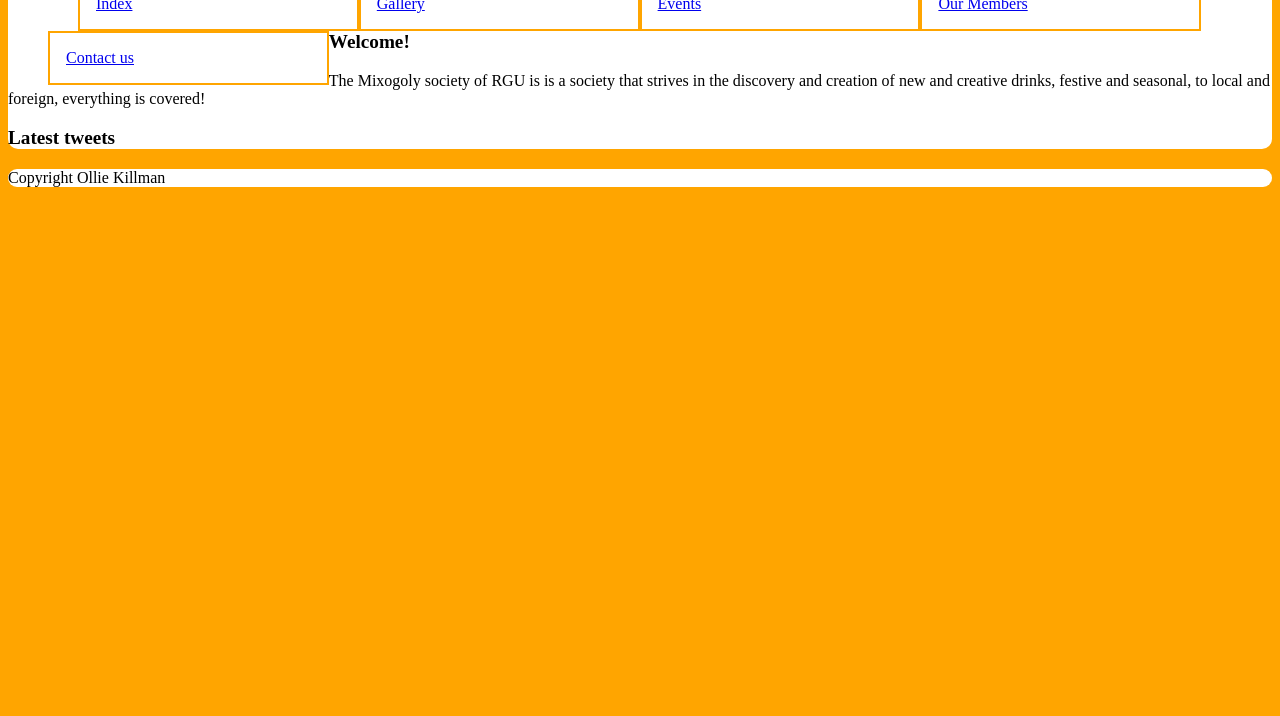
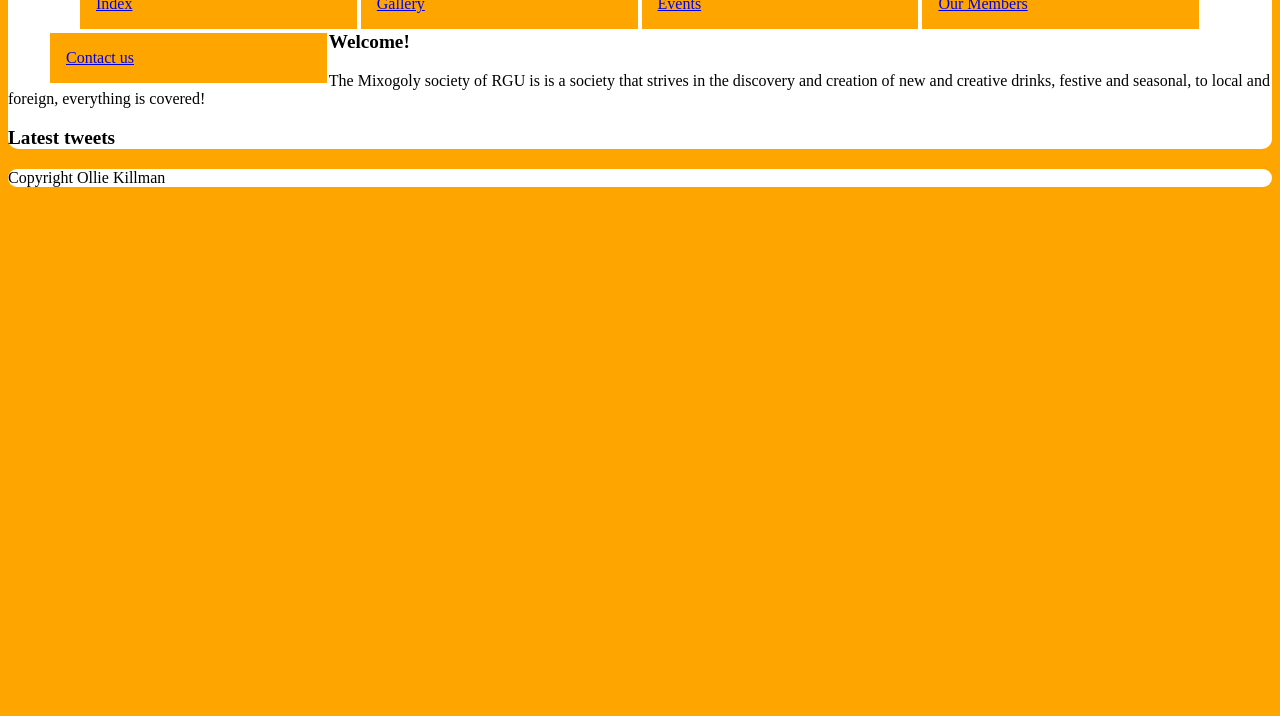
Before and after one commit to OKillman/CM1114-HTML-real, a plain HTML site: page index.html in a window 1280 px wide. Shown: the part 84-800 px from the top of the page. Drawn offline with Linux system fonts and the light colour scheme.

Commit message:
Add files via upload

```diff
--- a/css/experiment.css
+++ b/css/experiment.css
@@ -59,8 +59,8 @@ nav li a{color: white;
 nav li:hover{background-color:black}
 
 
-.active{border: solid 2px orange;
-    background-color:white;
+.active{border: solid 2px white;
+    background-color:orange;
     list-style-type: none;
     float: left;
     width:20%;
```
